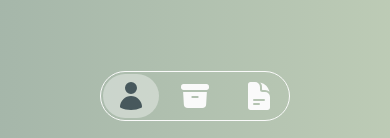
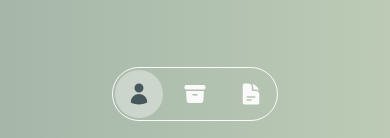
Before and after one commit to R1013-T/portfolio2023, a Next.js app: page / in a window 390 px wide. Shown: the part 703-841 px from the top of the page. Built offline with nearby package versions, Linux system fonts and the light colour scheme.

Commit message:
add mobile nav

```diff
--- a/app/components/nav/nav-items.tsx
+++ b/app/components/nav/nav-items.tsx
@@ -31,11 +31,11 @@ export default function NavItems() {
           <Link
             key={name}
             href={href}
-            className={`flex items-center gap-1 py-1.5 px-3 rounded-full ${
+            className={`flex items-center gap-1 py-3 lg:py-1.5 px-3 rounded-full ${
               isActive ? 'text-black-2 bg-white-1/40' : 'text-white-1'
             }`}
           >
-            <Icon className="h-8 w-8 lg:h-6 lg:w-6" />
+            <Icon className="h-6 w-6" />
             <p className="hidden lg:block p-0.5">{name}</p>
           </Link>
         )
```
